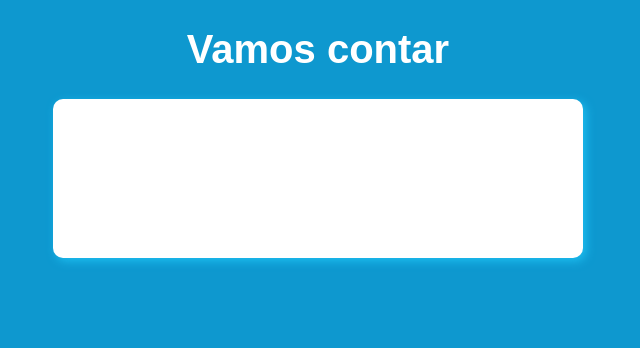
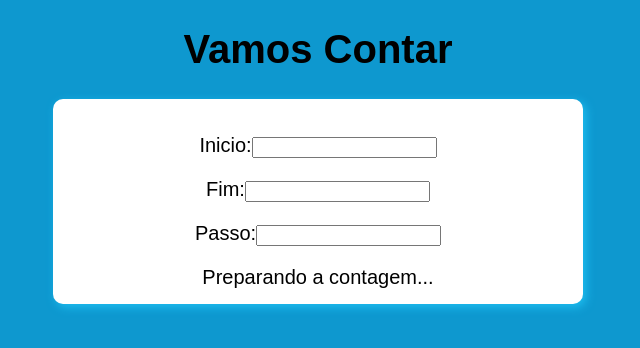
Before and after one commit to PatriiciaaOliveira/javascript, a plain HTML site: page index.html in a window 1280 px wide. Shown: the whole page, without its empty margins (322-962 px from the left). Drawn offline with Linux system fonts and the light colour scheme.

Commit message:
ajustando

```diff
--- a/index.html
+++ b/index.html
@@ -8,11 +8,12 @@
 </head>
 <body>
     <header>
-        <h1> Vamos contar</h1>
+        <h1> Vamos Contar</h1>
         <section>
             <div="dados">
-                <p>Inicio:</p>
-                <p>Fim:</p>
+                <p>Inicio:<input type="number"nome="inicio" id="txti"></p>
+                <p>Fim:<input type="number"nome="fim" id="txtf"></p>
+                <p>Passo:<input type="number"nome="passo" id="txtp"></p>
 
             </div>
             <div id="res">
--- a/style.css
+++ b/style.css
@@ -3,7 +3,7 @@ body{
     font: normal 15pt Arial;
 }
 header{
-    color: white;
+    color: black;
     text-align: center;
 }
 section{
```
